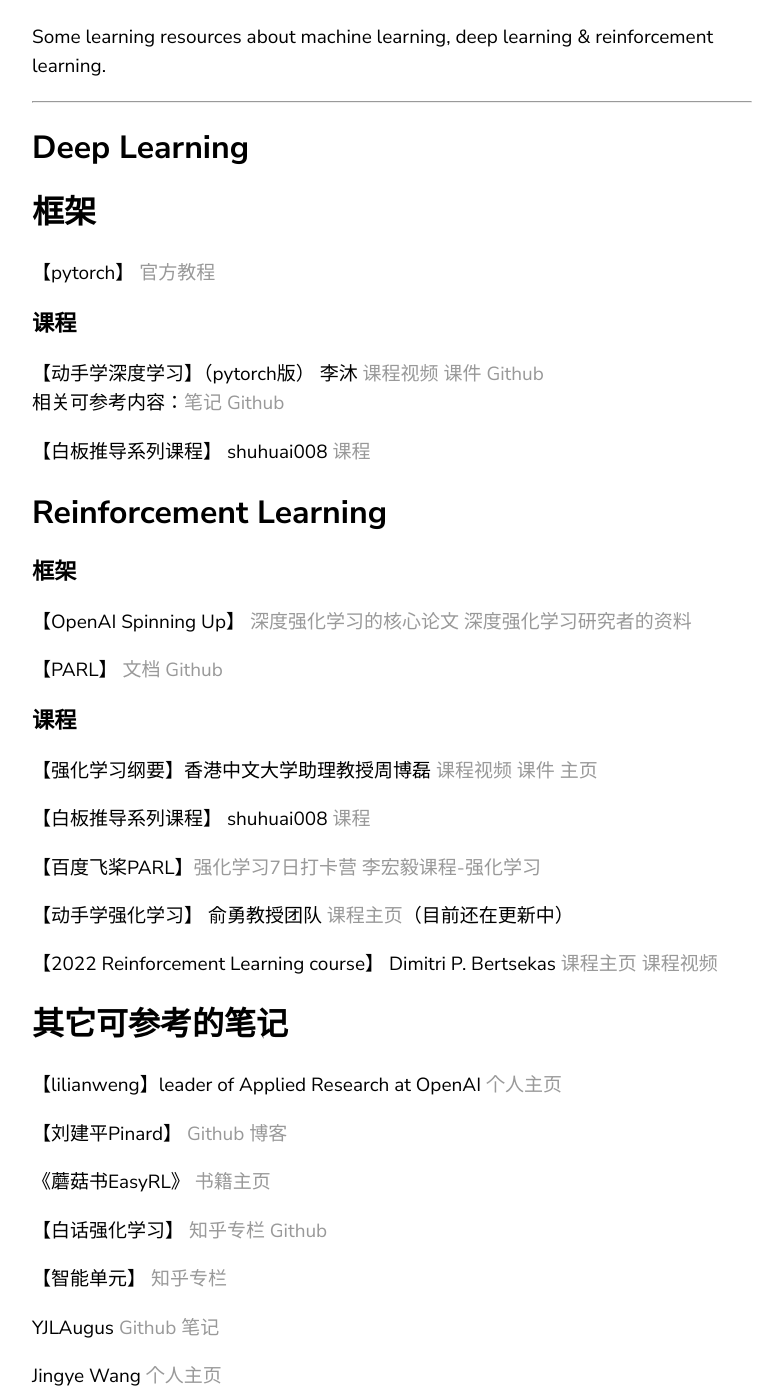
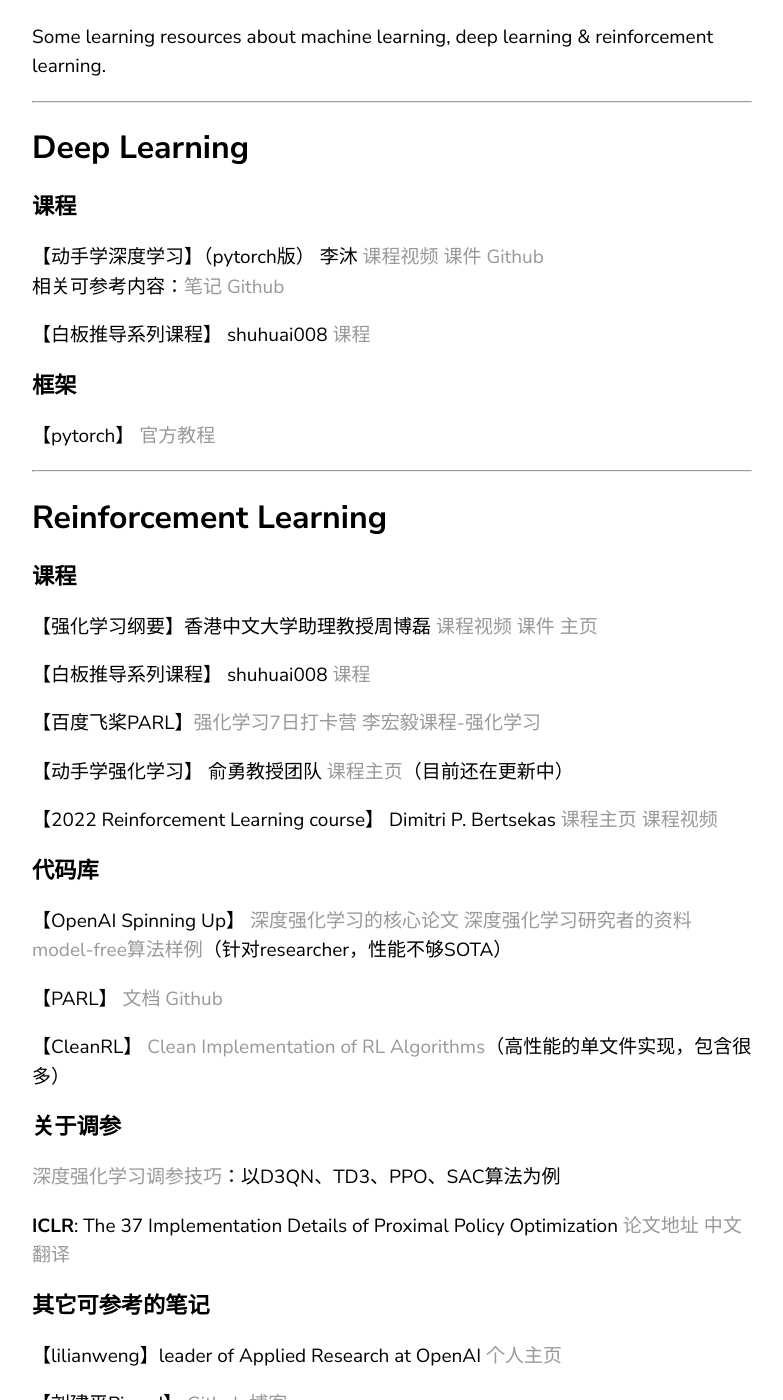
Before and after one commit to RaeChim/RaeChim.github.io, a Jekyll site: the page built from _posts/2022-05-27-ML.md, in a window 1280 px wide and 1400 px high, scrolled down 358 px. Shown: the whole window, without its empty margins (68-851 px from the left). Built offline with Jekyll 4.4.1, drawn with Linux system fonts in a browser that asks for light colours.

Commit message:
Update 2022-05-27-ML.md

```diff
--- a/_posts/2022-05-27-ML.md
+++ b/_posts/2022-05-27-ML.md
@@ -11,10 +11,6 @@
 
 ## Deep Learning
 
-## 框架
-
-【pytorch】 [官方教程](https://pytorch.org/tutorials/)
-
 ### 课程
 
 【动手学深度学习】（pytorch版） 李沐 [课程视频](https://space.bilibili.com/1567748478/channel/seriesdetail?sid=358497) [课件](https://zh-v2.d2l.ai/) [Github](https://github.com/d2l-ai/d2l-zh)
@@ -42,7 +38,21 @@
 
 【2022 Reinforcement Learning course】 Dimitri P. Bertsekas [课程主页](http://web.mit.edu/dimitrib/www/RLbook.html) [课程视频](https://space.bilibili.com/2036999141)
 
-## 其它可参考的笔记
+### 代码库
+
+【OpenAI Spinning Up】 [深度强化学习的核心论文](https://spinningup.readthedocs.io/zh_CN/latest/spinningup/keypapers.html) [深度强化学习研究者的资料](https://spinningup.readthedocs.io/zh_CN/latest/spinningup/spinningup.html) [model-free算法样例](https://github.com/openai/spinningup)（针对researcher，性能不够SOTA）
+
+【PARL】 [文档](https://parl.readthedocs.io/zh_CN/latest/index.html) [Github](https://github.com/PaddlePaddle/PARL)
+
+【CleanRL】 [Clean Implementation of RL Algorithms](https://github.com/vwxyzjn/cleanrl)（高性能的单文件实现，包含很多）
+
+### 关于调参
+
+[深度强化学习调参技巧](https://zhuanlan.zhihu.com/p/345353294)：以D3QN、TD3、PPO、SAC算法为例
+
+**ICLR**: The 37 Implementation Details of Proximal Policy Optimization [论文地址](https://iclr-blog-track.github.io/2022/03/25/ppo-implementation-details/) [中文翻译](https://mp.weixin.qq.com/s/kMv99HZOeJCnZ2Fy2pV8Yw)
+
+### 其它可参考的笔记
 
 【lilianweng】leader of Applied Research at OpenAI [个人主页](https://lilianweng.github.io/)
 
```
Also changed, not shown: other parts of _posts/2022-05-27-ML.md (+4 -4 lines).
